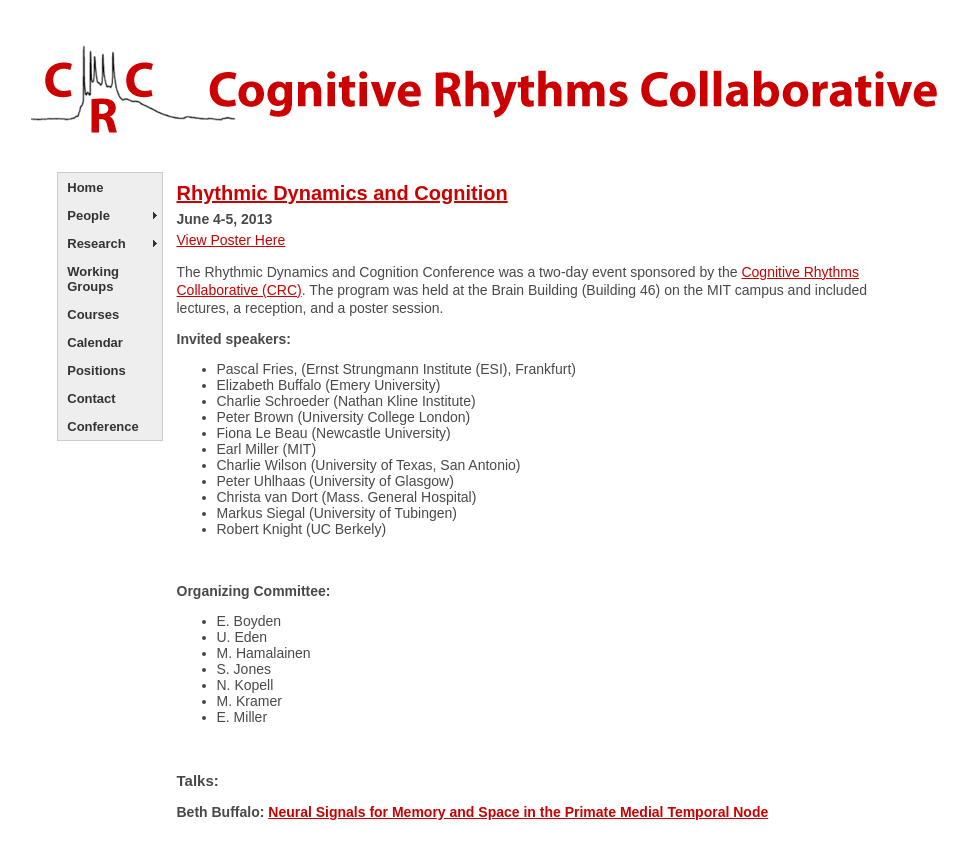
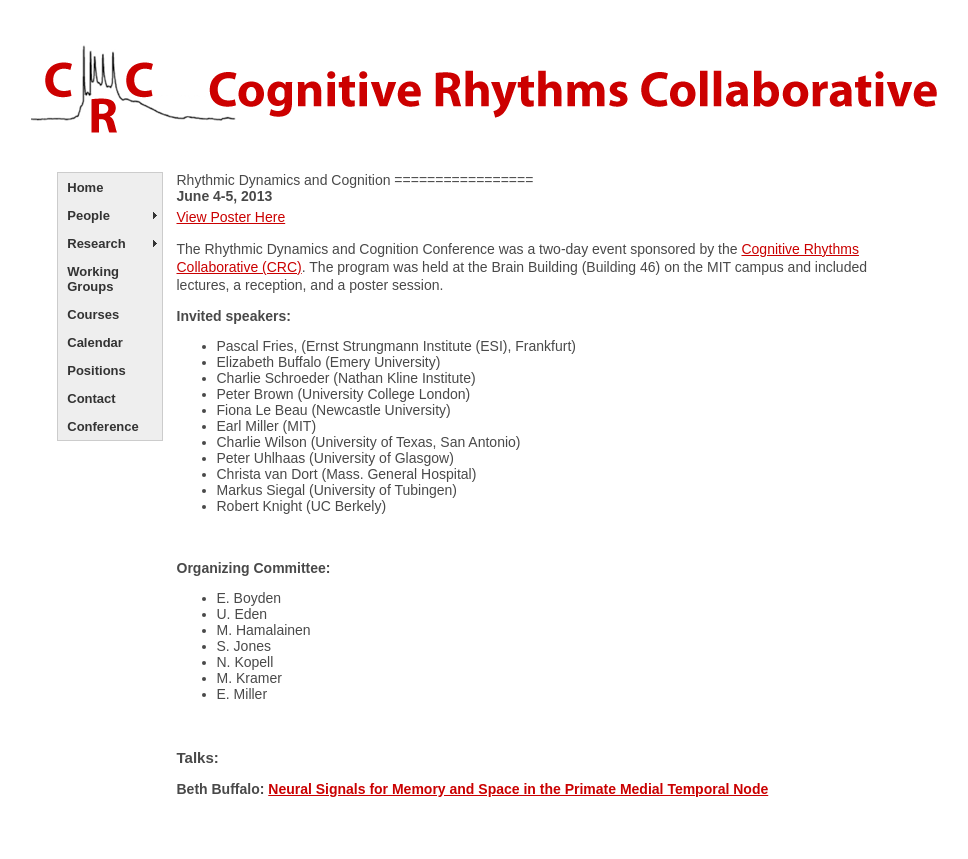
Before and after one commit to cogrhythms/cogrhythms.github.io, a Jekyll site: the page built from conference/index.md, in a window 1280 px wide and 900 px high. Shown: the top 859 px of the window, without its empty margins (138-1106 px from the left). Built offline with Jekyll 4.4.1, drawn with Linux system fonts in a browser that asks for light colours; nearby versions of some CDN libraries; Markdown is read by kramdown in place of the engine named in the settings; part of the change alters nothing that is shown.

```diff
--- /dev/null
+++ b/_layouts/subpage.html
@@ -0,0 +1,7 @@
+---
+layout: default
+---
+{{ page.title }}
+=================
+
+{{ content }}
--- a/conference/index.md
+++ b/conference/index.md
@@ -1,10 +1,8 @@
 ---
-layout: default
-title: "Conference"
+layout: subpage
+title: "Rhythmic Dynamics and Cognition"
 ---
 
-[Rhythmic Dynamics and Cognition]({{site.url}}/img/RhythmicDynamicsCognition_crc2013.pdf)
-=================================
 ##June 4-5, 2013
 
 [View Poster Here]({{site.url}}{{site.baseurl}}img/RhythmicDynamicsCognition_crc2013.pdf)
```
